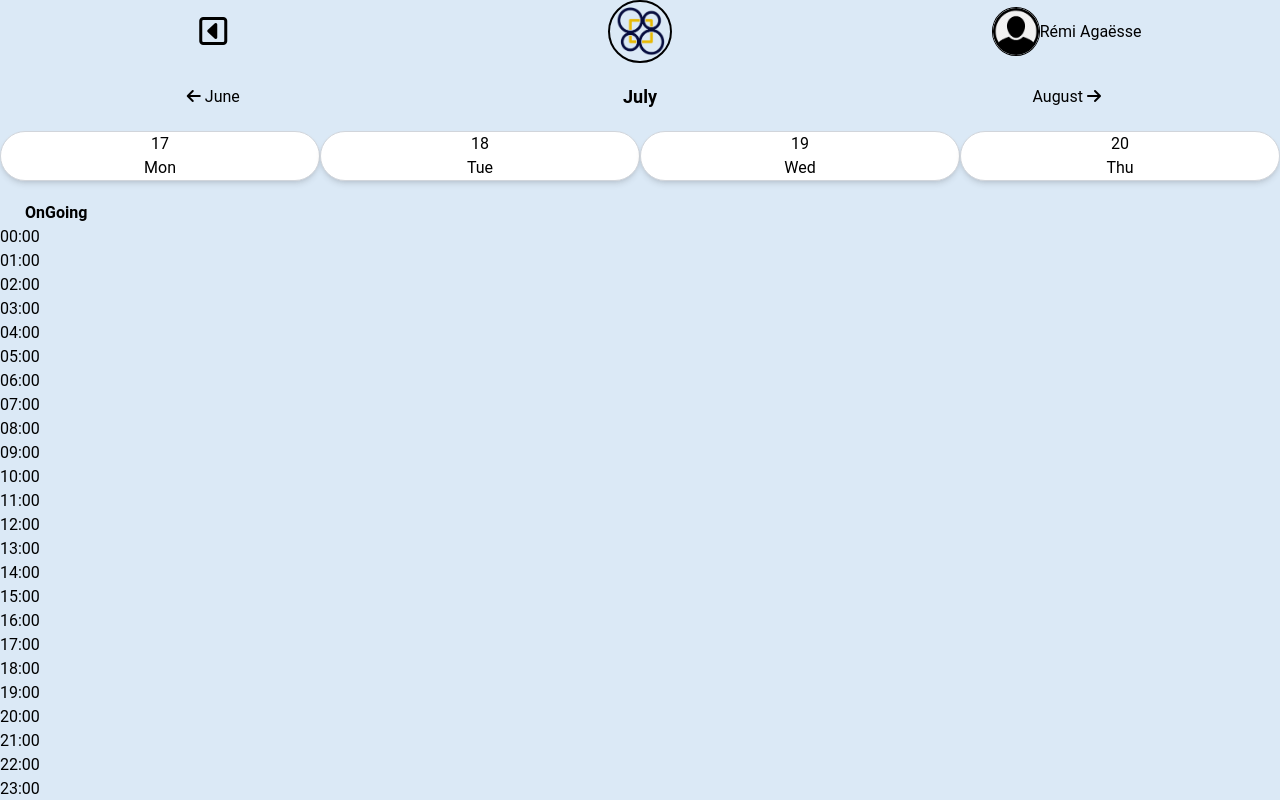
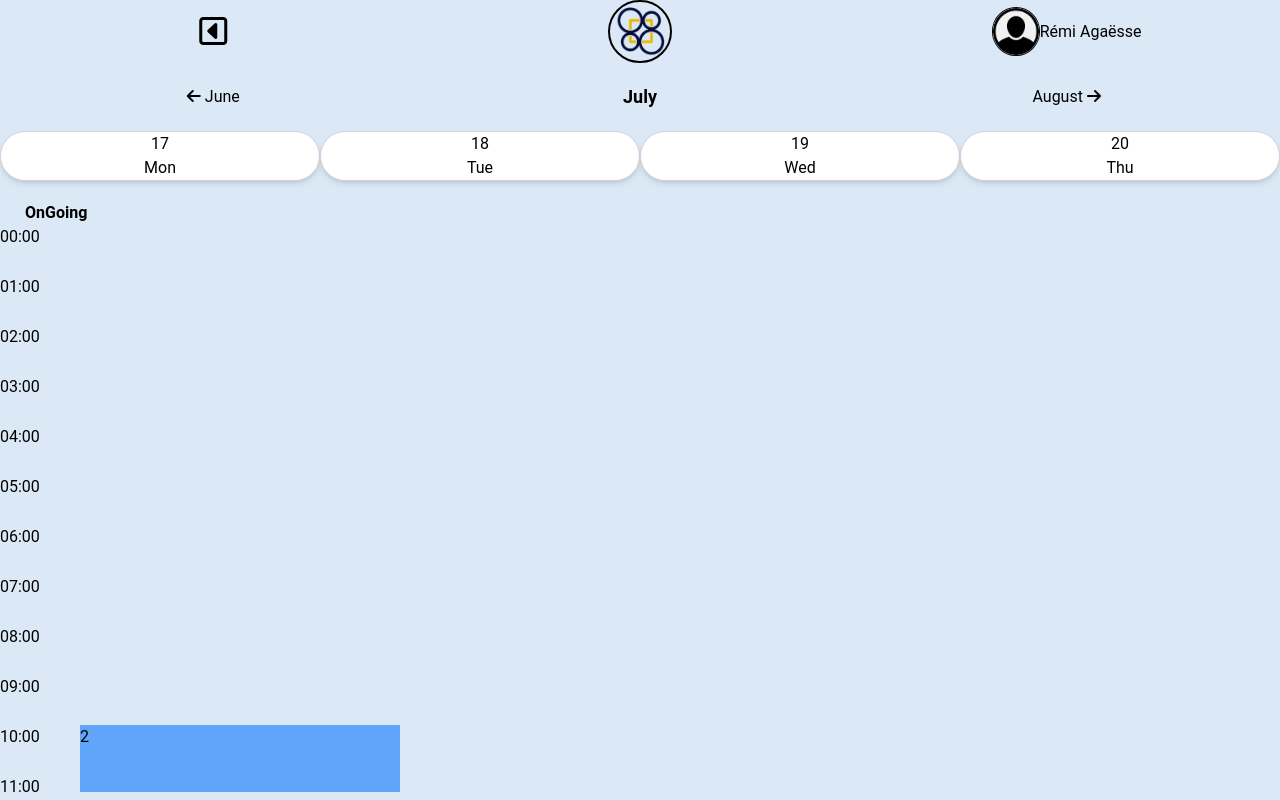
Before and after one commit to Agaesseremi/VueJS-Test-Assignment, a Vue app: page / in a window 1280 px wide. Shown: the top 800 px of the page. Built offline with nearby package versions, Linux system fonts and the light colour scheme.

Commit message:
adding TaskCard component (not dynamic)

```diff
--- a/src/App.vue
+++ b/src/App.vue
@@ -2,12 +2,14 @@
   <div class="app">
     <header class="header flex items-center mb-5">
       <div class="w-1/3 text-center rounded-sm">
-  <i class="fa-regular fa-square-caret-left fa-2xl"></i>
+        <i class="fa-regular fa-square-caret-left fa-2xl cursor-pointer"></i>
       </div>
       <div class="w-1/3 flex justify-center">
         <img src="./assets/logo_highday_transp.png" class="w-16 rounded-full border-black border-2 cursor-pointer" />
       </div>
-  <div class="w-1/3"><ProfilePicture /></div>
+      <div class="w-1/3">
+        <ProfilePicture />
+      </div>
     </header>
     <ButtonMonth />
     <ButtonDays />
@@ -20,14 +22,14 @@ import ProfilePicture from './components/ProfilePicture.vue';
 import HoursPerDay from './components/HoursPerDay.vue';
 import ButtonDays from './components/ButtonDays.vue';
 import ButtonMonth from './components/ButtonMonth.vue';
-
 export default {
   name: 'App',
   components: {
     ProfilePicture,
     HoursPerDay,
     ButtonDays,
-    ButtonMonth
+    ButtonMonth,
+
   }
 }
 </script>
@@ -42,8 +44,4 @@ export default {
   color: #000;
   font-family: 'Roboto', sans-serif;
 }
-
-
-
-
 </style>
--- a/src/components/ButtonDays.vue
+++ b/src/components/ButtonDays.vue
@@ -21,7 +21,7 @@ export default {
 };
 </script>
 <template>
-  <div class="flex mb-5">
+  <div class="flex items-center mb-5">
 <button
   v-for="n in 4"
   :key="n"
--- a/src/components/HoursPerDay.vue
+++ b/src/components/HoursPerDay.vue
@@ -1,29 +1,90 @@
 <script>
 import moment from 'moment'
+import TaskCard from './TaskCard.vue';
+
 export default {
   name: 'HoursPerDay',
-    methods: {
+  methods: {
     moment,
   },
+
+  components: {
+    TaskCard
+  },
+  data() {
+    return {
+      meets: {
+        "id": 95,
+        "avatar_url": "https://reqres.in/img/faces/3-image.jpg",
+        "email": "emma.wong@reqres.in",
+        "first_name": "Jhon",
+        "last_name": "Mathew",
+        "primary_color": "#0804db",
+        "tasks": [
+          {
+            "id": 1,
+            "date": "20/07/2023",
+            "start-time": "09:00",
+            "end-time": "10:00",
+            "title": "Mobile app design",
+            "members": [
+              {
+                "name": "Mike",
+                "avatar_url": "https://reqres.in/img/faces/3-image.jpg",
+              },
+              {
+                "name": "Anita",
+                "avatar_url": "https://reqres.in/img/faces/3-image.jpg",
+              },
+            ]
+          },
+          {
+            "id": 2,
+            "date": "20/07/2023",
+            "start-time": "10:00",
+            "end-time": "11:20",
+            "title": "Software Testing",
+            "members": [
+              {
+                "name": "Anita",
+                "avatar_url": "https://reqres.in/img/faces/3-image.jpg",
+              },
+              {
+                "name": "David",
+                "avatar_url": "https://reqres.in/img/faces/3-image.jpg",
+              },
+            ]
+          }
+        ]
+      }
+    }
+  }
 }
 </script>
+
+<!-- TaskCard -->
 
 <template>
   <h1>OnGoing</h1>
   <!-- Create hour for selected day -->
-  <div class="calendar">
-    <div class="timeline">
-      <div
-        class="time"
-        v-for="hour in 24"
-        :key="hour"
-      >
+  <div class="calendar flex ">
+    <div class="timeline w-20">
+      <div class="time" v-for="hour in 24" :key="hour">
         <p>{{ moment({ hour: hour - 1 }).format('HH:mm') }}</p>
         <div class="hour-line" v-if="hour > 1"></div>
       </div>
     </div>
+    <div class="days w-80">
+      <div class="time" v-for="hour in 24" :key="hour">
+        <div v-if="hour - 1 == meets.tasks[1]['start-time'].slice(0, 2)">
+          <TaskCard :task="meets.tasks[1]" />
+        </div>
+      </div>
+    </div>
   </div>
 </template>
+
+
 
 <style scoped>
 h1 {
@@ -31,5 +92,7 @@ h1 {
   font-weight: bolder;
 }
 
-
+.time {
+  height: 50px;
+}
 </style>
--- /dev/null
+++ b/src/components/TaskCard.vue
@@ -0,0 +1,51 @@
+<template>
+    <div class="taskcard bg-blue-400" :style="this.calculateMeetDuration()">
+        <p>{{ $props.task.id }}</p>
+    </div>
+</template>
+
+
+<script>
+import moment from 'moment';
+
+// import moment from 'moment';
+
+export default {
+    name: 'TaskCard',
+    data() {
+        return {
+            height: 1
+        };
+    },
+    props: ['task'],
+    setup(props) {
+        // setup() receives props as the first argument.
+        console.log(props.task)
+
+    },
+
+    methods: {
+        calculateMeetDuration() {
+            let startTime = moment({ hour: this.$props.task['start-time'].slice(0, 2), minute: this.$props.task['start-time'].slice(3, 5) })
+            let endTime = moment({ hour: this.$props.task['end-time'].slice(0, 2), minute: this.$props.task['end-time'].slice(3, 5) })
+            let height = 50 * moment.duration(endTime.diff(startTime)).as('hour')
+            return { height: `${height}px` }
+        }
+
+    },
+    computed: {
+        cssVars() {
+            return {
+                '--heightMultiplicator': this.height
+            }
+        },
+    }
+};
+</script>
+
+
+<style scoped>
+.taskcard {
+    height: calc(50px * var(--heightMultiplicator));
+}
+</style>
```
Lines whose indentation alone changed are shown as unchanged.
